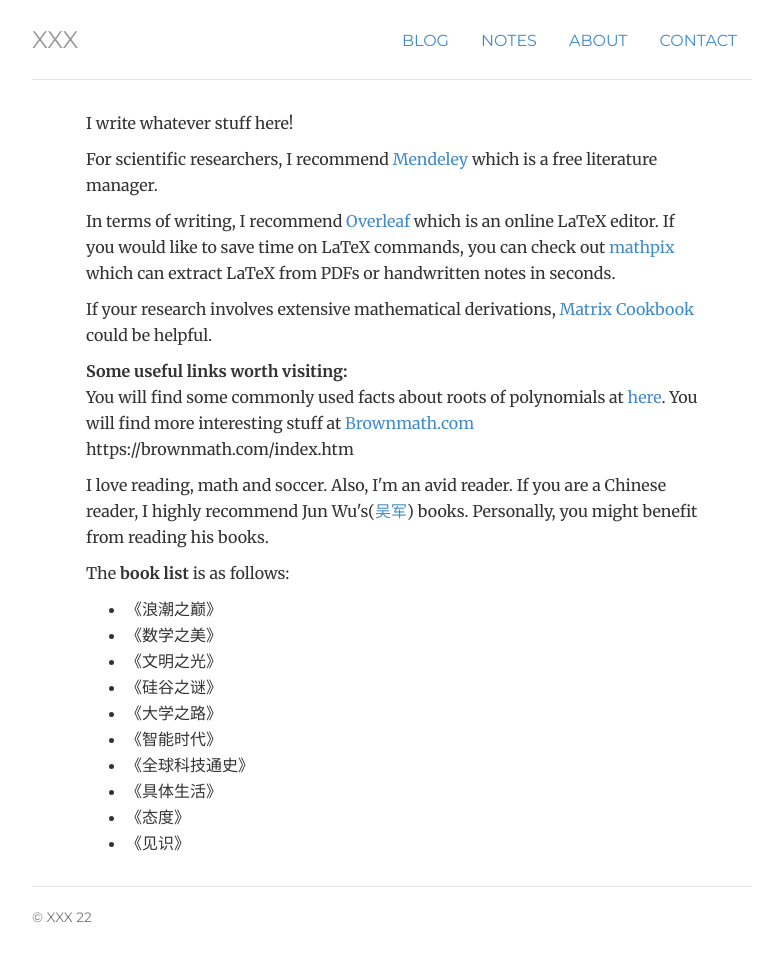
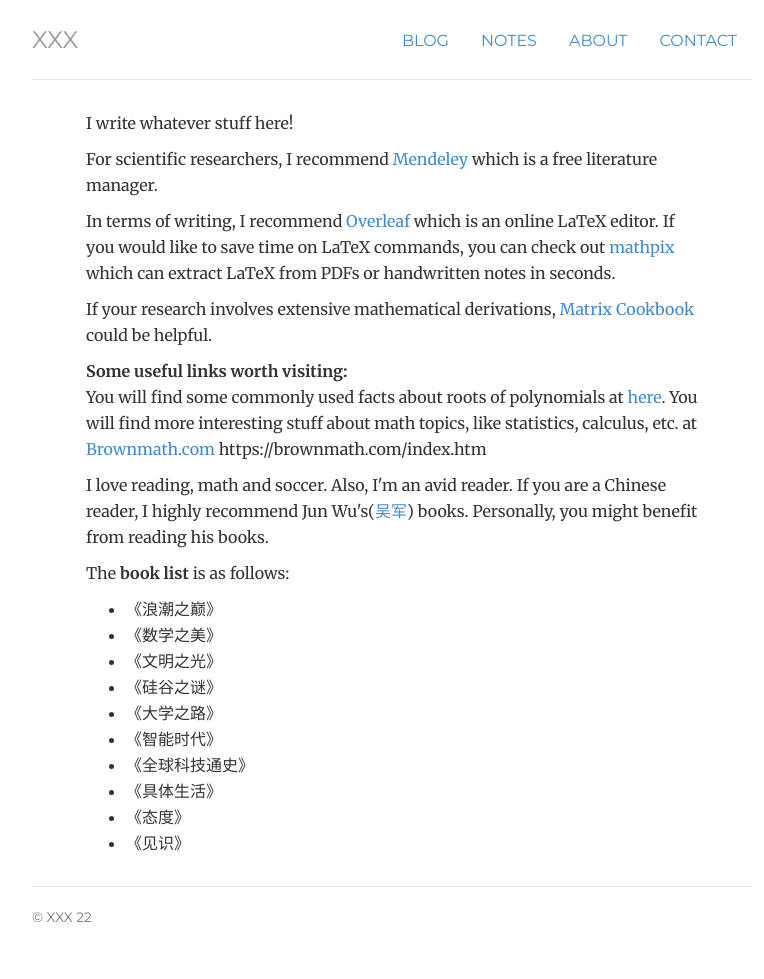
Before and after one commit to mathfirst/mathfirst.github.io, a Jekyll site: the page built from about/index.html, in a window 1280 px wide. Shown: the whole page, without its empty margins (248-1012 px from the left). Built offline with Jekyll 4.4.1, drawn with Linux system fonts in a browser that asks for light colours.

Commit message:
fix details

```diff
--- a/about/index.html
+++ b/about/index.html
@@ -25,7 +25,7 @@ description: XXX's webpage.
           <div>
             <b>Some useful links worth visiting:</b>
             <p>
-            You will find some commonly used facts about roots of polynomials at <a href="https://brownmath.com/alge/polysol.htm" target="_blank" title="roots of polynomials">here</a>. You will find more interesting stuff at <a href="https://brownmath.com/index.htm" target="_blank" title="brownmath.com">Brownmath.com</a> https://brownmath.com/index.htm
+            You will find some commonly used facts about roots of polynomials at <a href="https://brownmath.com/alge/polysol.htm" target="_blank" title="roots of polynomials">here</a>. You will find more interesting stuff about math topics, like statistics, calculus, etc. at <a href="https://brownmath.com/index.htm" target="_blank" title="brownmath.com">Brownmath.com</a> https://brownmath.com/index.htm
             </p>
           </div>
     <p>
```
